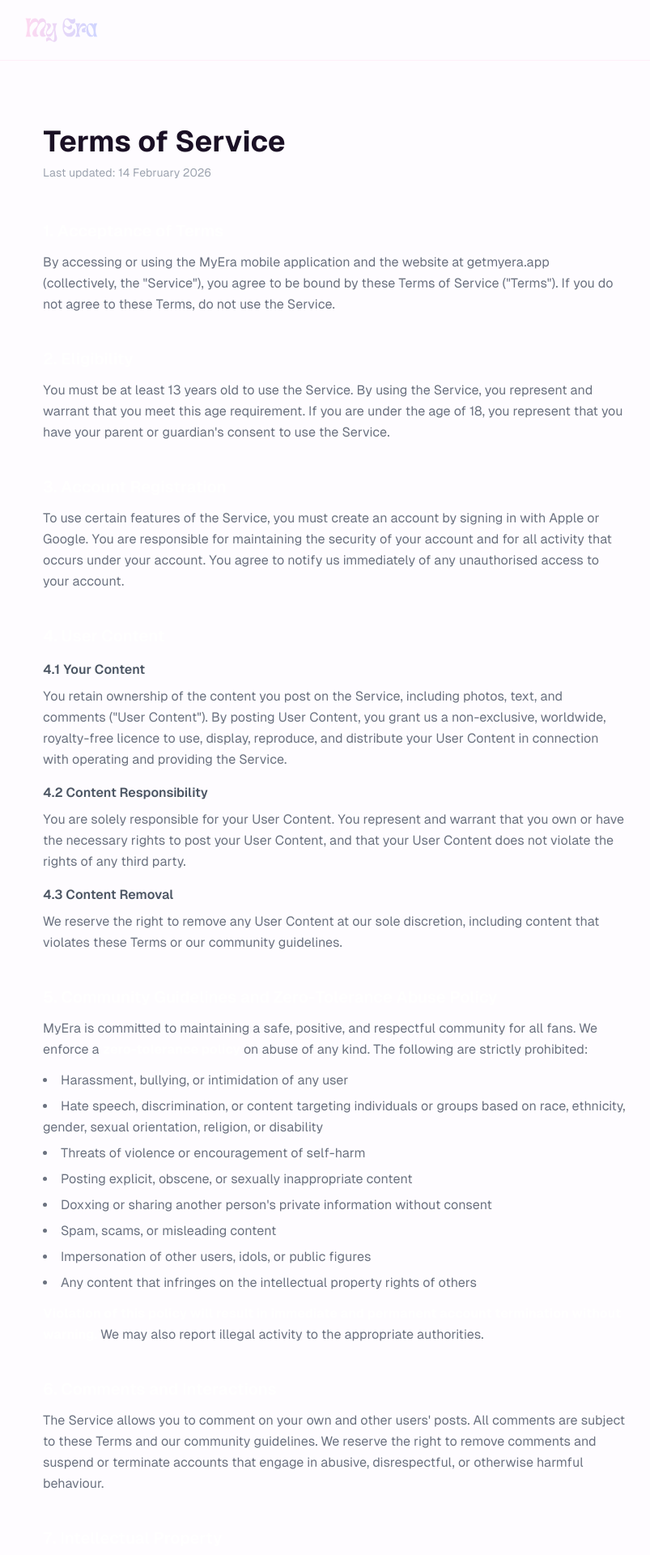
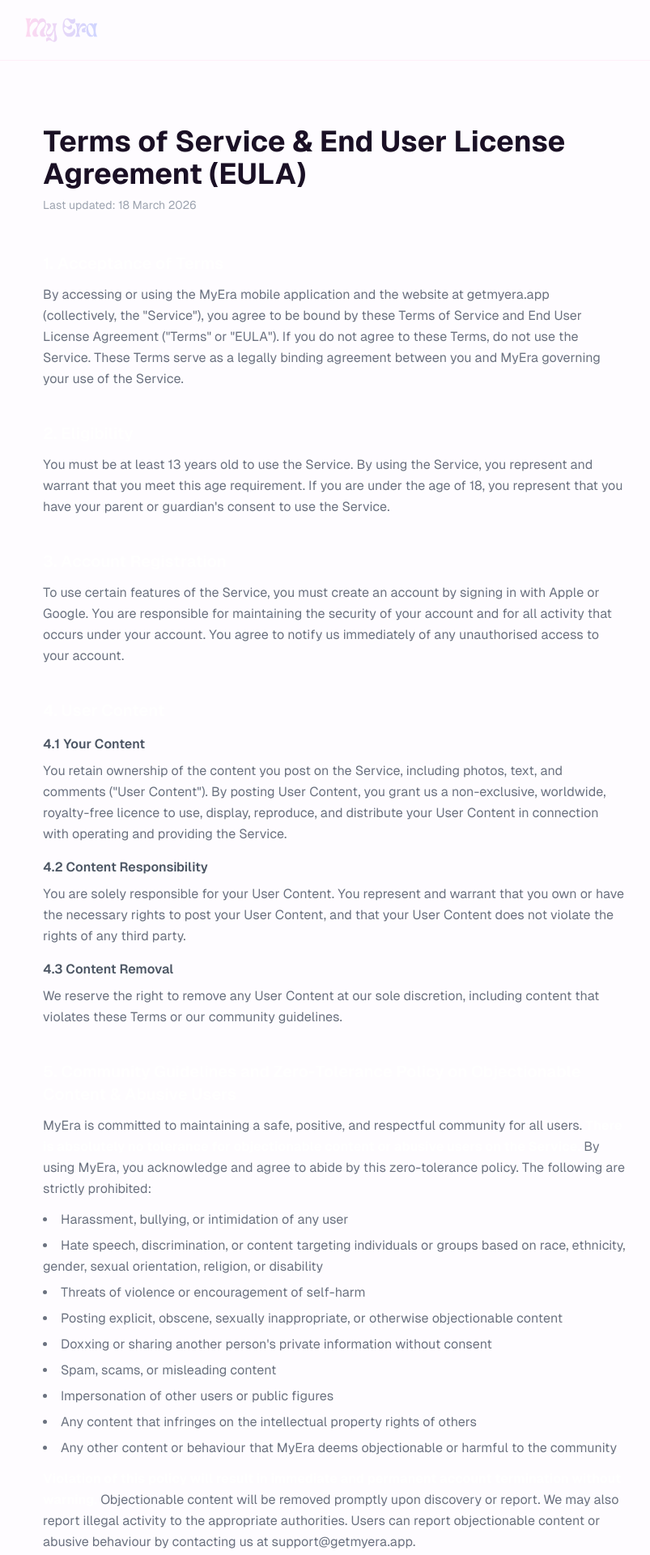
Before and after one commit to axl0002/myEraWebsite, a Next.js app: page /terms in a window 1280 px wide. Shown: the top 1920 px of the page at 81% size, without its empty margins (227-1030 px from the left). Built offline with nearby package versions, Linux system fonts and the light colour scheme.

Commit message:
Update terms with EULA

```diff
--- a/src/app/terms/page.tsx
+++ b/src/app/terms/page.tsx
@@ -3,8 +3,8 @@
 import Link from "next/link";
 
 export const metadata: Metadata = {
-  title: "Terms of Service - MyEra",
-  description: "Terms of Service for the MyEra mobile application and website.",
+  title: "Terms of Service & EULA - MyEra",
+  description: "Terms of Service and End User License Agreement (EULA) for the MyEra mobile application and website.",
 };
 
 export default function TermsOfService() {
@@ -25,9 +25,9 @@
       </nav>
 
       <main className="max-w-3xl mx-auto px-6 py-12 sm:py-20">
-        <h1 className="text-3xl sm:text-4xl font-bold mb-2">Terms of Service</h1>
+        <h1 className="text-3xl sm:text-4xl font-bold mb-2">Terms of Service &amp; End User License Agreement (EULA)</h1>
         <p className="text-gray-400 text-sm mb-12">
-          Last updated: 14 February 2026
+          Last updated: 18 March 2026
         </p>
 
         <div className="space-y-10 text-gray-500 leading-relaxed">
@@ -36,8 +36,8 @@
             <p>
               By accessing or using the MyEra mobile application and the website at getmyera.app
               (collectively, the &quot;Service&quot;), you agree to be bound by these Terms of
-              Service (&quot;Terms&quot;). If you do not agree to these Terms, do not use the
-              Service.
+              Service and End User License Agreement (&quot;Terms&quot; or &quot;EULA&quot;). If you do not agree to these Terms, do not use the
+              Service. These Terms serve as a legally binding agreement between you and MyEra governing your use of the Service.
             </p>
           </section>
 
@@ -93,26 +93,30 @@
           </section>
 
           <section>
-            <h2 className="text-xl font-semibold text-white mb-3">5. Community Guidelines and Zero-Tolerance Abuse Policy</h2>
+            <h2 className="text-xl font-semibold text-white mb-3">5. Community Guidelines and Zero-Tolerance Policy on Objectionable Content &amp; Abusive Users</h2>
             <p className="mb-3">
               MyEra is committed to maintaining a safe, positive, and respectful community for all
-              fans. We enforce a <strong className="text-white">zero-tolerance policy</strong> on
-              abuse of any kind. The following are strictly prohibited:
+              users. <strong className="text-white">There is absolutely no tolerance for objectionable
+              content or abusive users on the Service.</strong> By using MyEra, you acknowledge and agree
+              to abide by this zero-tolerance policy. The following are strictly prohibited:
             </p>
             <ul className="list-disc list-inside space-y-1.5">
               <li>Harassment, bullying, or intimidation of any user</li>
               <li>Hate speech, discrimination, or content targeting individuals or groups based on race, ethnicity, gender, sexual orientation, religion, or disability</li>
               <li>Threats of violence or encouragement of self-harm</li>
-              <li>Posting explicit, obscene, or sexually inappropriate content</li>
+              <li>Posting explicit, obscene, sexually inappropriate, or otherwise objectionable content</li>
               <li>Doxxing or sharing another person&apos;s private information without consent</li>
               <li>Spam, scams, or misleading content</li>
-              <li>Impersonation of other users, idols, or public figures</li>
+              <li>Impersonation of other users or public figures</li>
               <li>Any content that infringes on the intellectual property rights of others</li>
+              <li>Any other content or behaviour that MyEra deems objectionable or harmful to the community</li>
             </ul>
             <p className="mt-3">
               <strong className="text-white">Violation of this policy will result in immediate and
-              permanent account termination without warning.</strong> We may also report illegal
-              activity to the appropriate authorities.
+              permanent account termination without warning.</strong> Objectionable content will be
+              removed promptly upon discovery or report. We may also report illegal
+              activity to the appropriate authorities. Users can report objectionable content or abusive
+              behaviour by contacting us at support@getmyera.app.
             </p>
           </section>
 
```
